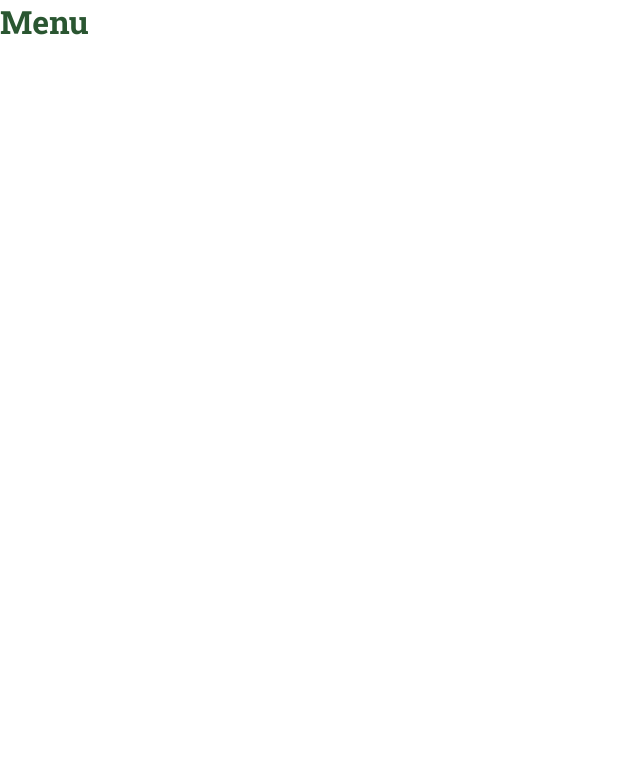
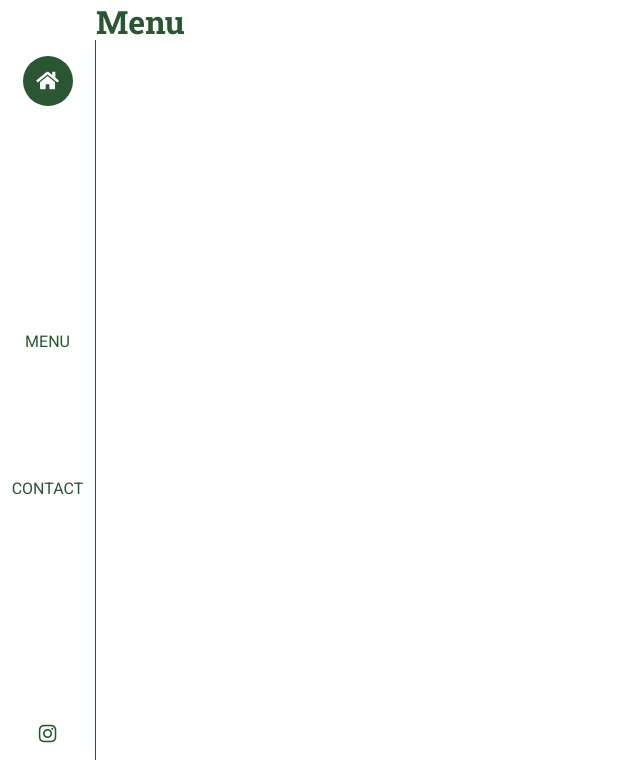
Before and after one commit to DandunAdi/warung-bungsu, a React (Create React App) app: page /menu in a window 1280 px wide. Shown: the top 782 px of the page, without its empty margins (0-640 px from the left). Built offline with nearby package versions, Linux system fonts and the light colour scheme.

Commit message:
add navbar

```diff
--- a/public/index.html
+++ b/public/index.html
@@ -11,6 +11,13 @@
     />
     <link rel="apple-touch-icon" href="%PUBLIC_URL%/logo192.png" />
     <link rel="manifest" href="%PUBLIC_URL%/manifest.json" />
+    <link
+      rel="stylesheet"
+      href="https://cdnjs.cloudflare.com/ajax/libs/font-awesome/5.15.3/css/all.min.css"
+      integrity="sha512-iBBXm8fW90+nuLcSKlbmrPcLa0OT92xO1BIsZ+ywDWZCvqsWgccV3gFoRBv0z+8dLJgyAHIhR35VZc2oM/gI1w=="
+      crossorigin="anonymous"
+      referrerpolicy="no-referrer"
+    />
     <title>Warung Bungsu</title>
   </head>
   <body>
--- a/src/App.js
+++ b/src/App.js
@@ -1,12 +1,14 @@
 import Home from "./pages/Home";
-import { Switch, Route, Link } from "react-router-dom";
+import { Switch, Route } from "react-router-dom";
 import Menu from "./pages/Menu";
 import Contact from "./pages/Contact";
 import NotFound from "./pages/NotFound";
+import Navbar from "./comps/Navbar";
 
 function App() {
   return (
     <div>
+      <Navbar />
       <Switch>
         <Route path="/menu">
           <Menu />
--- /dev/null
+++ b/src/comps/Navbar.js
@@ -0,0 +1,29 @@
+import { Link } from "react-router-dom";
+import styles from "./Navbar.module.css";
+
+const Navbar = () => {
+  return (
+    <header className={styles.header + " flex text-center"}>
+      <div className={styles.container}>
+        <Link to="/">
+          <div className={styles.home + " flex"}>
+            <i className="fa fa-home lg"></i>
+          </div>
+        </Link>
+        <nav
+          className={styles.linkContainer + " flex flex-column flex-between"}
+        >
+          <Link to="/menu" className={styles.link}>
+            <span className="text-primary">MENU</span>
+          </Link>
+          <Link to="/contact" className={styles.link}>
+            <span className="text-primary">CONTACT</span>
+          </Link>
+        </nav>
+        <i className="fab fa-instagram lg"></i>
+      </div>
+    </header>
+  );
+};
+
+export default Navbar;
--- /dev/null
+++ b/src/comps/Navbar.module.css
@@ -0,0 +1,35 @@
+.header {
+  width: 6rem;
+  position: fixed;
+  top: 0;
+  left: 0;
+  height: 100vh;
+  color: var(--greenPrimary);
+}
+.container {
+  width: 100%;
+  border-right: 1px solid var(--greenPrimary);
+  display: flex;
+  flex-direction: column;
+  justify-content: space-between;
+  height: 90%;
+  padding: 1rem 0;
+}
+.home {
+  width: 50px;
+  height: 50px;
+  background-color: var(--greenPrimary);
+  color: white;
+  border-radius: 50%;
+  margin: 0 auto;
+}
+.linkContainer {
+  height: 30%;
+}
+.link {
+  width: 100%;
+  padding: 1.25rem 0;
+}
+.link:hover {
+  border-right: 3px solid var(--greenPrimary);
+}
--- a/src/scss/style.scss
+++ b/src/scss/style.scss
@@ -1,11 +1,11 @@
-$greenPrimary: rgb(42, 86, 49);
-$greenSecondary: rgb(126, 168, 137);
-$orange: rgb(216, 98, 55);
-$cream: rgb(242, 232, 216);
-$black: rgb(0, 0, 0);
-$white: rgb(255, 255, 255);
+@import url("https://fonts.googleapis.com/css2?family=Roboto+Slab:wght@500;700&family=Roboto:wght@300;400&display=swap");
 
-@import url("https://fonts.googleapis.com/css2?family=Roboto+Slab:wght@500;700&family=Roboto:wght@300;400&display=swap");
+:root {
+  --greenPrimary: rgb(42, 86, 49);
+  --greenSecondary: rgb(126, 168, 137);
+  --orange: rgb(216, 98, 55);
+  --cream: rgb(242, 232, 216);
+}
 
 * {
   box-sizing: border-box;
@@ -14,7 +14,7 @@ $white: rgb(255, 255, 255);
 }
 
 body {
-  background-color: $white;
+  background-color: white;
   font-family: "Roboto", sans-serif;
 }
 
@@ -25,7 +25,10 @@ h4,
 h5,
 h6 {
   font-family: "Roboto Slab", serif;
-  color: $greenPrimary;
+  color: var(--greenPrimary);
+}
+a {
+  text-decoration: none;
 }
 
 .flex {
@@ -33,9 +36,26 @@ h6 {
   justify-content: center;
   align-items: center;
 
+  &-column {
+    flex-direction: column;
+  }
+
   &-between {
     justify-content: space-between;
   }
+}
+
+.container {
+  margin-left: 6rem;
+}
+
+.btn {
+  cursor: pointer;
+  padding: 0.25rem 1rem;
+  border: 1px solid var(--greenPrimary);
+  color: var(--greenPrimary);
+  border-radius: 2rem;
+  display: inline-block;
 }
 
 .xl {
@@ -50,3 +70,9 @@ h6 {
 .sm {
   font-size: 0.875rem;
 }
+.text-center {
+  text-align: center;
+}
+.text-primary {
+  color: var(--greenPrimary);
+}
```
Also changed, not shown: src/dist/style.css, 1 other file (tests, documents, lock files or other folders).
